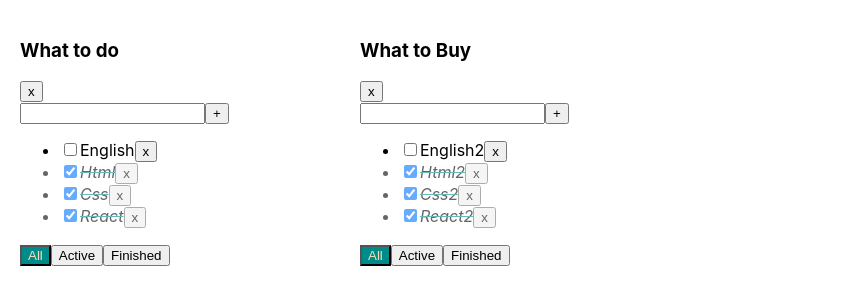
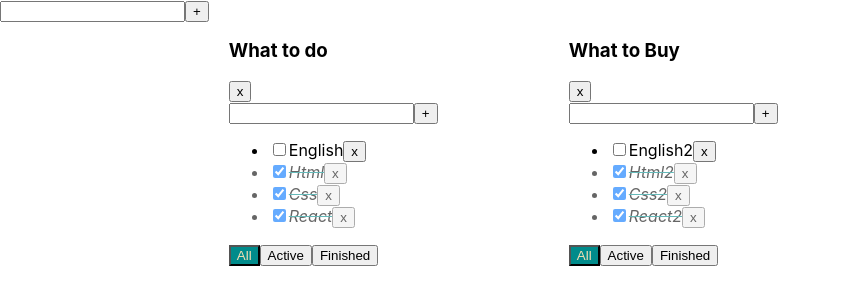
Before and after one commit to Alonasa/todoFinal, a React (Create React App) app: page / in a window 1280 px wide. Shown: the top 304 px of the page, without its empty margins (0-841 px from the left). Built offline with nearby package versions, Linux system fonts and the light colour scheme.

Commit message:
added addItemForm at App

```diff
--- a/src/App.tsx
+++ b/src/App.tsx
@@ -2,6 +2,7 @@ import React, {useState} from 'react';
 import './App.css';
 import {filterType, tasksStateType, TodoList, todoListsType} from './TodoList';
 import {v1} from 'uuid';
+import AddItemForm from './AddItemForm';
 
 
 function App() {
@@ -53,8 +54,13 @@ function App() {
     })
   }
 
+  const addTodolistHandler = () => {
+    console.log("Hi")
+  }
+
   return (
     <div className="App">
+      <AddItemForm addTask={addTodolistHandler}/>
       {todoLists.map(tl => {
         let filteredTasks = todos[tl.id]
         if (tl.filter === 'Active') {
```
